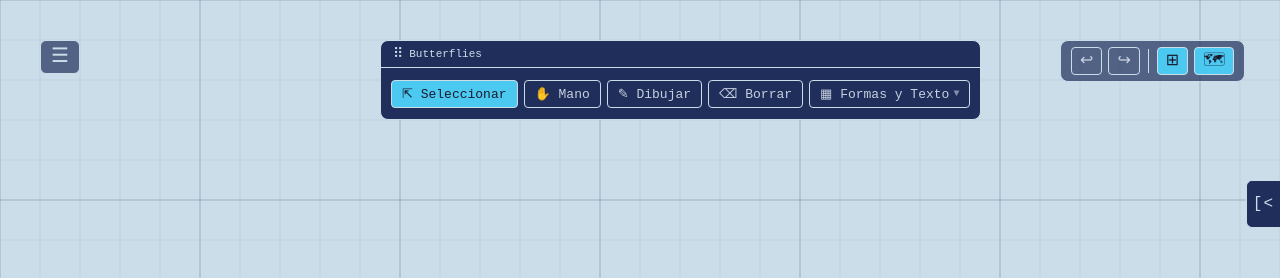
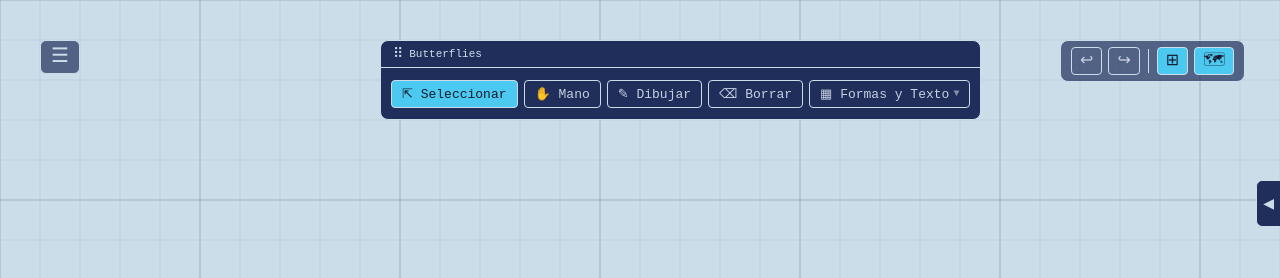
Before and after one commit to Rahyned/butterflies, a React (Vite) app: page / in a window 1280 px wide. Shown: the top 278 px of the page. Built offline with nearby package versions, Linux system fonts and the light colour scheme.

Commit message:
style: boton colapsado ahora con ◀ en vez de [<]

```diff
--- a/src/components/PropertiesSidebar.tsx
+++ b/src/components/PropertiesSidebar.tsx
@@ -83,12 +83,11 @@ export default function PropertiesSidebar({ element, onUpdate, onClose }: Proper
           alignItems: 'center',
           justifyContent: 'center',
           color: '#CCDDEA',
-          fontSize: '16px',
+          fontSize: '14px',
           fontFamily: "'JetBrains Mono', monospace",
-          letterSpacing: 1,
         }}
         title="Propiedades de texto"
-      >[&lt;</div>
+      >◀</div>
     );
   }
 
```
